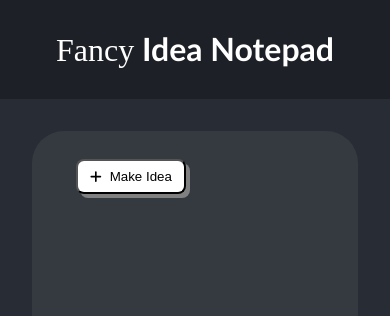
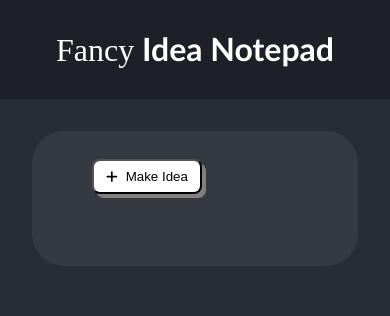
Before and after one commit to LucasNWilliams/IdeasNotepad, a Vue app in the folder Ideas-Notepad/: page / in a window 390 px wide. Shown: the top 316 px of the page. Built offline with nearby package versions, Linux system fonts and the light colour scheme; the HTML template or start-up script is replaced by a standard one.

Commit message:
Improves page layout and card width responsiveness
Enhances the layout to be more responsive across different screen sizes.

The card component now uses `min-width` to prevent content from collapsing.
The home page's idea list now uses a grid layout, improving the arrangement and spacing of cards.

```diff
--- a/Ideas-Notepad/src/AppLayout.vue
+++ b/Ideas-Notepad/src/AppLayout.vue
@@ -30,7 +30,6 @@ const lightMode = {
 }
 
 const setColorModeVariables = (darkModeValue: boolean) => {
-  console.log(darkModeValue)
   if (darkModeValue) {
     root.value.style.setProperty('--main-background-color', darkMode.mainBackground)
     root.value.style.setProperty('--main-text-color', darkMode.textColor)
--- a/Ideas-Notepad/src/components/Home.vue
+++ b/Ideas-Notepad/src/components/Home.vue
@@ -126,30 +126,27 @@ onMounted(() => {
 
 <style scoped lang="scss">
 .home-body {
-  height: 75vh;
+  min-height: 75vh;
 
   .ideas {
     --ideas-list-background: color-mix(in oklab, var(--main-background-color) 93%, var(--background-color-mix));
 
-    height: 100%;
     background: var(--ideas-list-background);
     border-radius: 2rem;
-    margin: 1.5rem;
     padding: 1rem;
+    margin: 1.5rem 1.5rem 3rem;
 
     .new-idea-button {
-      margin-left: 1.75rem;
+      margin-left: 2.75rem;
     }
 
     .ideas-list {
-
-      display: flex;
-      justify-content: flex-start;
-      flex-wrap: wrap;
+      display: grid;
+      grid-template-columns: repeat(auto-fill, minmax(25rem, 1fr));
+      grid-column-gap: 3.5rem;
+      grid-row-gap: 2rem;
       list-style: none;
-      padding: 1rem;
-      gap: 2rem;
-      min-height: 90%;
+      padding: 1rem 2rem .5rem;
     }
   }
 }
--- a/Ideas-Notepad/src/components/common/Card.vue
+++ b/Ideas-Notepad/src/components/common/Card.vue
@@ -31,7 +31,7 @@ const props = defineProps<ICardProps>()
   --idea-card-height: 20rem;
   --idea-card-max-height: 30rem;
 
-  width: 20rem;
+  min-width: 20rem;
   max-width: 30rem;
   height: var(--idea-card-height);
   max-height: var(--idea-card-max-height);
```
